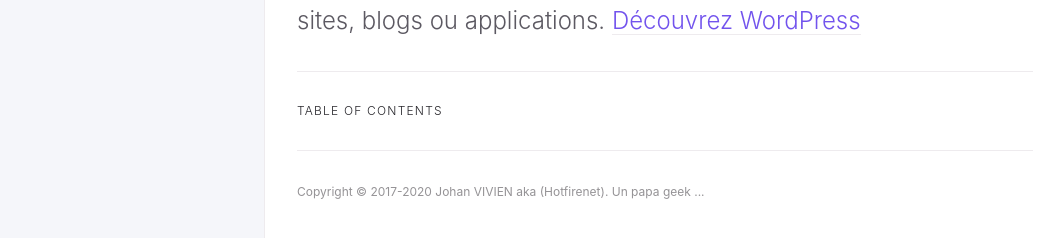
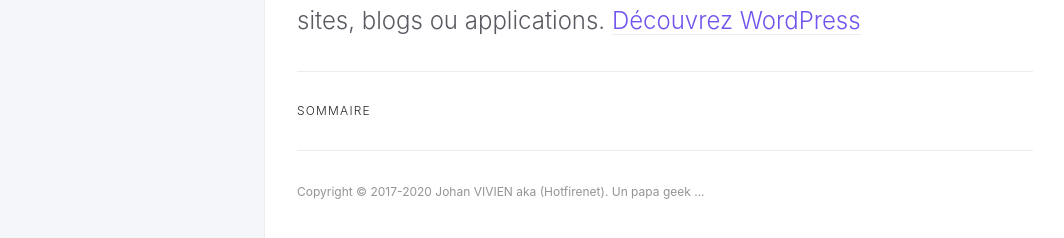
Before and after one commit to Hotfirenet/documentation, a Jekyll site: the page built from wordpress/wordpress.md, in a window 1280 px wide. Shown: the part 213-451 px from the top of the page, without its empty margins (107-1171 px from the left). Built offline with Jekyll 4.4.1, drawn with Linux system fonts in a browser that asks for light colours.

Commit message:
change toc to sommaire

````diff
--- a/_layouts/default.html
+++ b/_layouts/default.html
@@ -73,7 +73,7 @@ layout: table_wrappers
 
           {% if page.has_children == true and page.has_toc != false %}
             <hr>
-            <h2 class="text-delta">Table of contents</h2>
+            <h2 class="text-delta">Sommaire</h2>
             {% assign children_list = site.pages | sort:"nav_order" %}
             <ul>
               {% for child in children_list %}
--- a/assets/js/search-data.json
+++ b/assets/js/search-data.json
@@ -4,7 +4,7 @@
   {% assign comma = false %}
   {% for page in site.html_pages %}{% if page.search_exclude != true %}{% if comma == true%},{% endif %}"{{ forloop.index0 }}": {
     "title": "{{ page.title | replace: '&amp;', '&' }}",
-    "content": "{{ page.content | markdownify | replace: '</h', ' . </h' | replace: '<hr', ' . <hr' | replace: '</p', ' . </p' | replace: '</ul', ' . </ul' | replace: '</tr', ' . </tr' | replace: '</li', ' | </li' | replace: '</td', ' | </td' | strip_html | escape_once | remove: 'Table of contents' | remove: '```'  | remove: '---' | replace: '\', ' ' | replace: ' .  .  . ', ' . ' | replace: ' .  . ', ' . ' | normalize_whitespace }}",
+    "content": "{{ page.content | markdownify | replace: '</h', ' . </h' | replace: '<hr', ' . <hr' | replace: '</p', ' . </p' | replace: '</ul', ' . </ul' | replace: '</tr', ' . </tr' | replace: '</li', ' | </li' | replace: '</td', ' | </td' | strip_html | escape_once | remove: 'Table of contents' | remove: 'Sommaire' | remove: '```'  | remove: '---' | replace: '\', ' ' | replace: ' .  .  . ', ' . ' | replace: ' .  . ', ' . ' | normalize_whitespace }}",
     "url": "{{ page.url | absolute_url }}",
     "relUrl": "{{ page.url }}"
   }{% assign comma = true %}
````
Also changed, not shown: 1 other file.
